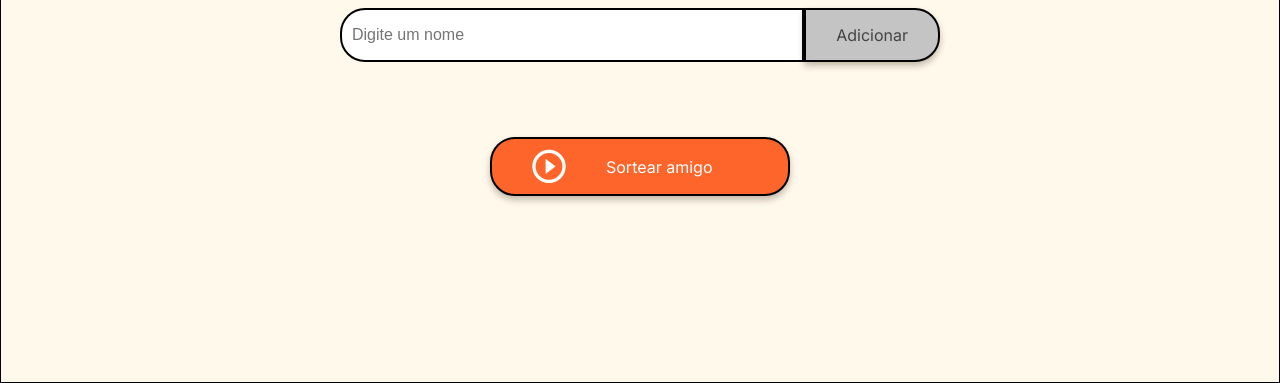
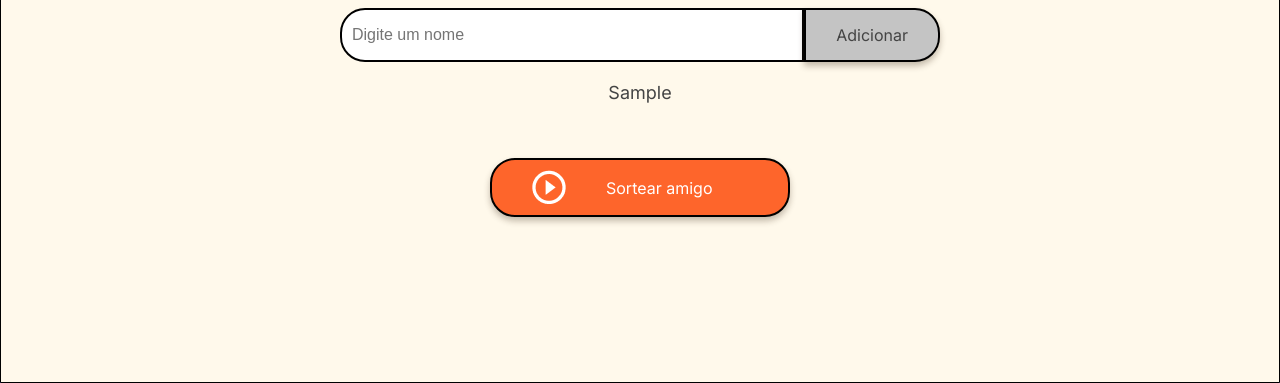
Before and after one commit to marihguerra/html-css-js_2025, a plain HTML site: page challenge-amigo-secreto/index.html in a window 1280 px wide. Both pictures are taken after typing "Sample" into the empty fields and a click on the button "Adicionar". Shown: the part 417-800 px from the top of the page. Drawn offline with Linux system fonts and the light colour scheme.

Commit message:
Criar função que exibe lista de amigos

```diff
--- a/challenge-amigo-secreto/app.js
+++ b/challenge-amigo-secreto/app.js
@@ -5,7 +5,12 @@ function limparInput(){
     nome.value = '';
 }
 
-function adicionarAmigo() {
+function exibirTexto(tag, texto){
+    let campo = document.querySelector(tag);
+    campo.innerHTML = texto;
+}
+
+function adicionarAmigo(){
     let nome = document.querySelector('input').value;
     if (nome.trim() === ''){
         alert('Insira um nome válido.');
@@ -13,9 +18,20 @@ function adicionarAmigo() {
         alert('Esse nome já foi adicionado à lista, por favor insira outro nome.');
     } else{
         listaAmigos.push(nome);
+        exibirAmigoNaLista();
         console.log(`Nome adicionado: ${nome}`);
     }
     limparInput();
 }
 
+function exibirAmigoNaLista(){
+    let listaPai = document.getElementById('listaDeAmigos');
+    listaPai.innerHTML = '';
+    listaAmigos.forEach(nome => {
+        let itemLista = document.createElement('li');
+        listaPai.appendChild(itemLista);
+        itemLista.textContent = nome;
+    });
+}
+
 console.log(listaAmigos);
--- a/challenge-amigo-secreto/index.html
+++ b/challenge-amigo-secreto/index.html
@@ -24,7 +24,7 @@
                 <button class="button-add" onclick="adicionarAmigo()">Adicionar</button>
             </div>
 
-            <ul id="listaAmigos" class="name-list" aria-labelledby="listaAmigos" role="list"></ul>
+            <ul id="listaDeAmigos" class="name-list" aria-labelledby="listaDeAmigos" role="list"></ul>
             <ul id="resultado" class="result-list" aria-live="polite"></ul>
 
             <div class="button-container">
```
